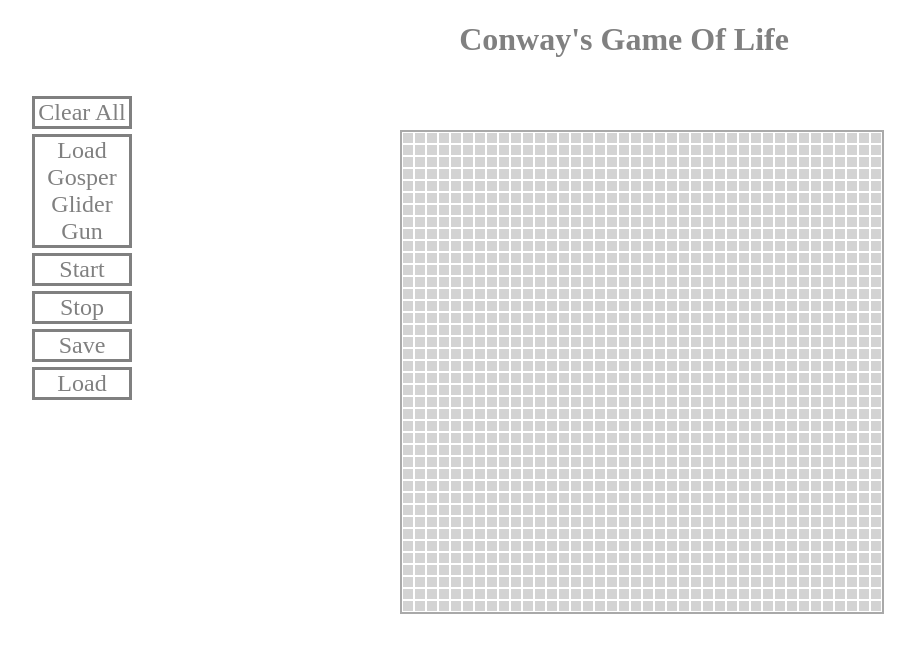
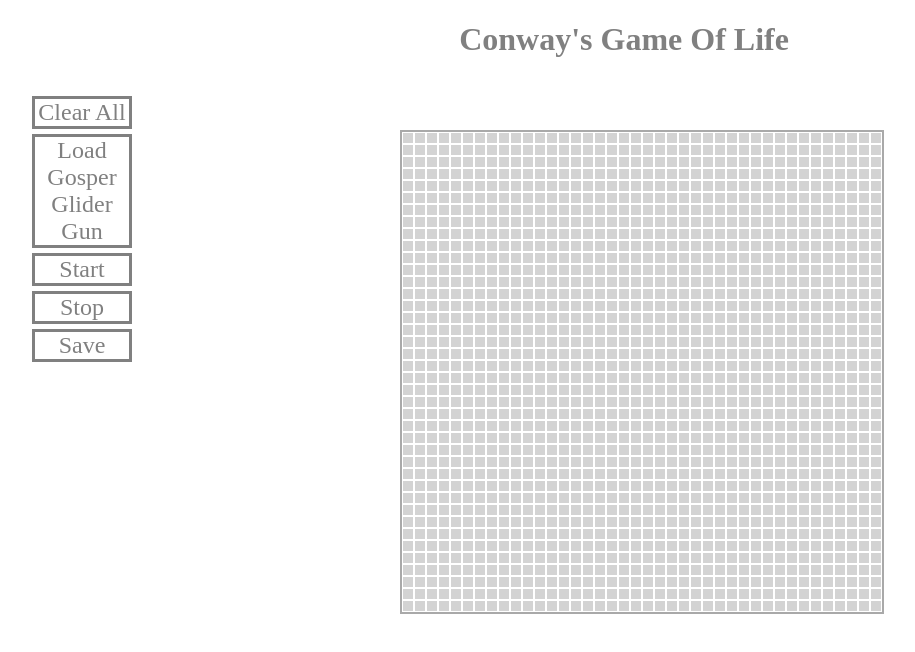
Before and after one commit to gheorghina/GameOfLife, an Angular app: page / in a window 1280 px wide. Shown: the top 652 px of the page, without its empty margins (16-931 px from the left). Built offline with nearby package versions, Linux system fonts and the light colour scheme; no server answers.

Commit message:
clean-up

```diff
--- a/src/app/contracts/cell.model.ts
+++ b/src/app/contracts/cell.model.ts
@@ -47,6 +47,7 @@ export class Cell {
     private getAliveNeighboursCount(oldGeneration) {
 
         let count = 0;
+
         for (var i = 0; i < this.neighbours.length; i++) {
             var item = this.neighbours[i];
             if (item.x > 0 && item.y > 0 && item.x < oldGeneration.length && item.y < oldGeneration.length) {
--- a/src/app/game/game.component.html
+++ b/src/app/game/game.component.html
@@ -24,9 +24,4 @@
           <a target="_blank" (click)="saveState()"> Save </a>
         </div>
       </li>
-      <li>
-        <div>
-          <a target="_blank"> Load </a>
-        </div>
-      </li>
     </ul>
--- a/src/app/game/game.component.ts
+++ b/src/app/game/game.component.ts
@@ -11,7 +11,6 @@ import { GameService } from '../services/game.service';
 
 export class GameComponent {
   @Input() universe: UniverseComponent;
-  gameStarted = false;
   evolutionInterval = 1000;
   playInterval;
 
@@ -27,17 +26,15 @@ export class GameComponent {
 
   initGame()
   {
-    this.gameStarted = false;
     this.universe.initializeUniverse();
   }
 
   loadGosperGliderGun(){
-    this.gameStarted = false;
+    stop();
     this.universe.loadFromGosperGliderGunState();
   }
 
   start(){
-    this.gameStarted = true;
     const self = this;
     this.universe.evolve();
     //this.playInterval = setInterval(() => { self.universe.evolve();} , this.evolutionInterval).bind(this);
@@ -45,7 +42,6 @@ export class GameComponent {
   }
 
   stop(){
-    this.gameStarted = false;
     clearInterval(this.playInterval);
   }
 
```
